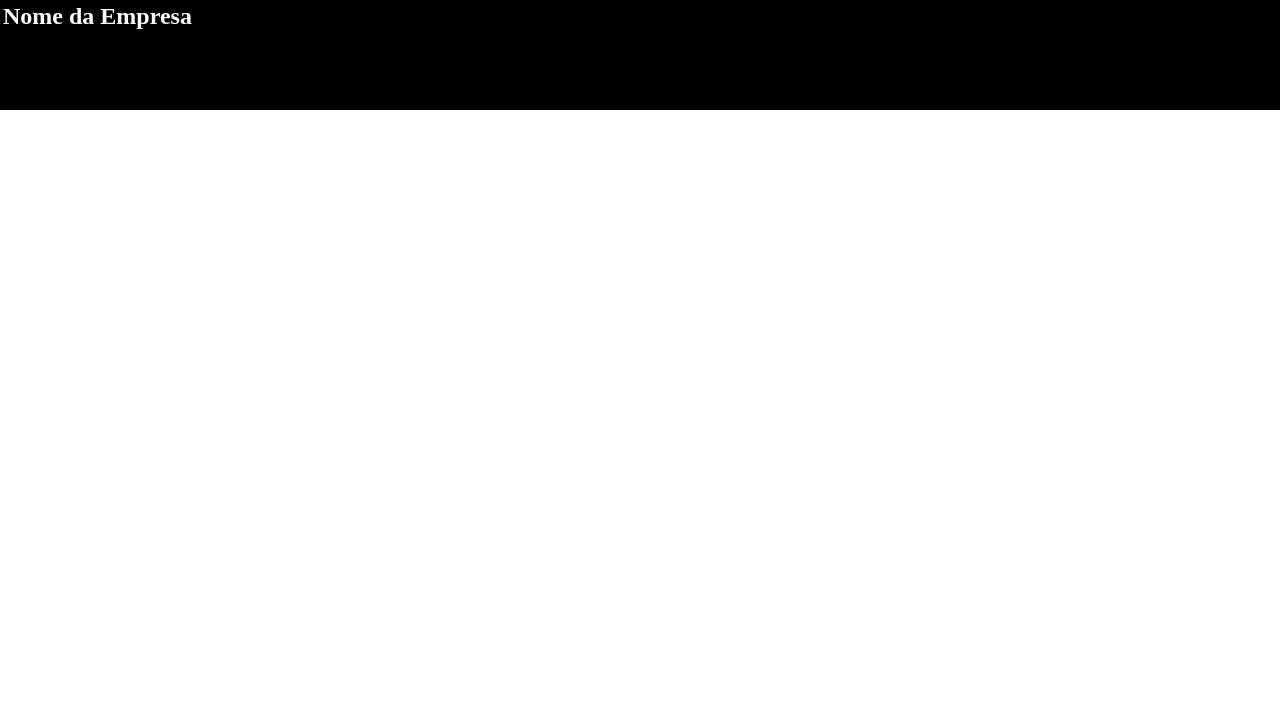
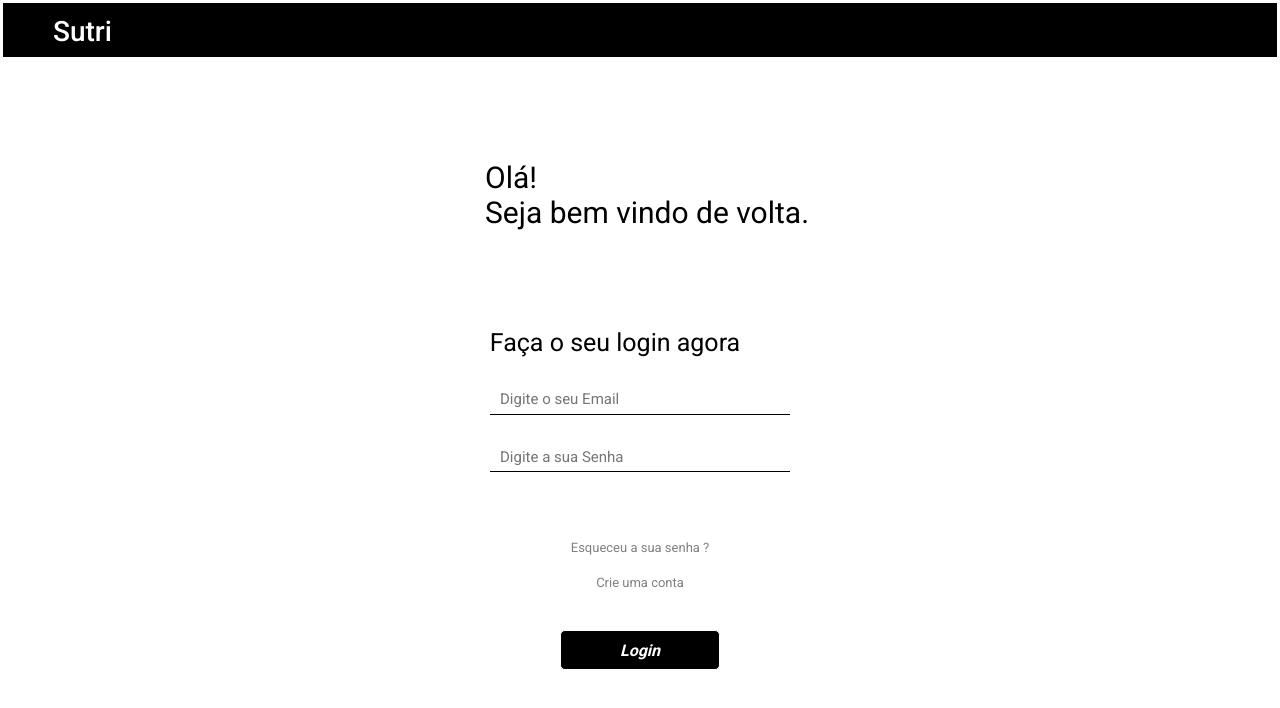
Before and after one commit to gustavogrossos/projeto_senai, a plain HTML site: page pages/Login.html in a window 1280 px wide. Drawn offline with Linux system fonts and the light colour scheme.

Commit message:
página de login finalizada

```diff
--- a/CSS/Login.css
+++ b/CSS/Login.css
@@ -1,19 +1,121 @@
-
-*{
+@import url('https://fonts.googleapis.com/css2?family=Roboto:wght@100;300;400;500;700;900&display=swap');
+* {
+    margin: 0;
     padding: 0;
-    margin: 0;
     box-sizing: border-box;
+    font-family: 'Roboto';
 }
 
-body{
+body {
     width: 100vw;
     height: 100vh;
 }
 
-#tittle{
-    border: solid black;
+#tittle {
+    border: solid white;
     width: 100vw;
-    height: 110px;
+    height: 60px;
     background-color: #000000;
     color: white;
 }
+
+#tittle h2 {
+    margin-left: 50px;
+    margin-top: 12px;
+    font-size: 28px;
+    font-weight: 500;
+}
+
+main {
+    height: 90vh;
+    display: flex;
+    justify-content: space-evenly;
+    align-items: center;
+    flex-direction: column;
+
+}
+
+form {
+
+    height: 90vh;
+    display: flex;
+    align-items: center;
+    flex-direction: column;
+
+}
+
+#top {
+    width: 400px;
+    margin-left: 90px;
+    margin-top: 100px;
+}
+
+#top h1 {
+    font-size: 30px;
+    font-weight: 400;
+}
+
+#middle {
+    width: 400px;
+    height: 200px;
+    display: flex;
+    justify-content: space-evenly;
+    align-items: center;
+    flex-direction: column;
+    padding-right: 50px;
+    margin-top: 70px;
+}
+
+#middle h2 {
+    font-size: 25px;
+    font-weight: 400;
+}
+
+#middle input {
+    width: 300px;
+    height: 30px;
+    padding-left: 10px;
+    margin-left: 50px;
+    border: none;
+    border-bottom: 1px solid;
+    outline: none;
+    font-size: 15px;
+}
+
+#bottom {
+    display: flex;
+    justify-content: space-evenly;
+    align-items: center;
+    flex-direction: column;
+    width: 240px;
+    height: 150px;
+    margin-top: 40px;
+}
+
+#bottom button {
+    width: 160px;
+    height: 40px;
+    border-radius: 5px;
+    border: 1px solid;
+    background-color: black;
+    color: white;
+    font-size: 16px;
+    font-weight: 700;
+    font-style: italic;
+}
+
+#bottom button:hover {
+  transition: background 0.5s;
+  background: darkslategray;
+}
+#bottom button:not(:hover) {
+    transition: background 1s;
+    background: black;
+  }
+
+a {
+    text-decoration: none;
+    color: gray;
+    font-size: 13px;
+    position: relative; bottom: 20px;
+}
--- a/CSS/style.css
+++ b/CSS/style.css
@@ -13,7 +13,6 @@ body{
     width: 100vw;
     height: 100vh;
     background: #ffffff;
-    ;
 }
 
 .top{
--- a/pages/Login.html
+++ b/pages/Login.html
@@ -1,5 +1,6 @@
 <!DOCTYPE html>
 <html lang="pt-br">
+
 <head>
     <meta charset="UTF-8">
     <meta name="viewport" content="width=device-width, initial-scale=1.0">
@@ -13,10 +14,40 @@
     <header>
 
         <div id="tittle">
-            <h2>Nome da Empresa</h2>
+            <h2>Sutri</h2>
         </div>
 
     </header>
 
+    <main>
+
+        <form action="">
+
+            <div id="top">
+                <h1>Olá!</h1>
+                <h1>Seja bem vindo de volta.</h1>
+            </div>
+
+            <div id="middle">
+                <h2>Faça o seu login agora</h2>
+                <input type="text" placeholder="Digite o seu Email" required>
+                <input type="password" placeholder="Digite a sua Senha" required>
+            </div>
+
+            <div id="bottom">
+                <a href="">
+                    <p>Esqueceu a sua senha ?</p>
+                </a>
+                <a href="">
+                    <p>Crie uma conta</p>
+                </a>
+                <button>Login</button>
+            </div>
+
+        </form>
+
+    </main>
+
 </body>
+
 </html>
```
